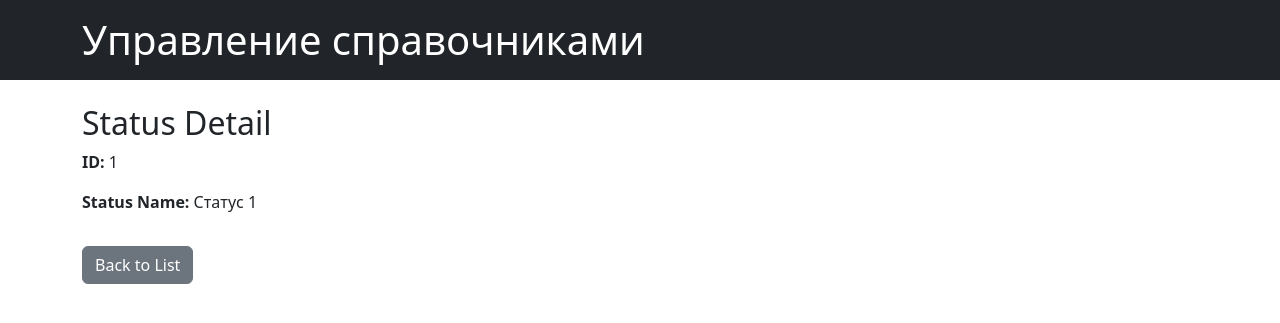
After one commit to TheAlexGrimes30/WebTrafficApplication, a Django app: page /additional/1/ in a window 1280 px wide. The commit adds this page. Shown: the top 323 px of the page. Run offline with Django 5.2, Linux system fonts and the light colour scheme; data comes from the database, SQL or seed files in the repository.

Commit message:
Status details initialized.

```diff
--- a/MoneyProject/MoneyProject/urls.py
+++ b/MoneyProject/MoneyProject/urls.py
@@ -17,10 +17,11 @@ Including another URLconf
 from django.contrib import admin
 from django.urls import path
 
-from RecordApp.views import additional_view, StatusCreateView
+from RecordApp.views import additional_view, StatusCreateView, StatusDetails
 
 urlpatterns = [
     path('admin/', admin.site.urls),
     path('additional/', additional_view, name="record_utils"),
     path('additional/create', StatusCreateView.as_view(), name="status_create"),
+    path('additional/<int:pk>/', StatusDetails.as_view(), name="status_detail")
 ]
--- a/MoneyProject/RecordApp/views.py
+++ b/MoneyProject/RecordApp/views.py
@@ -1,10 +1,17 @@
 from django.shortcuts import render
 from django.urls import reverse_lazy
-from django.views.generic import CreateView
+from django.views.generic import CreateView, DetailView
 
 from RecordApp.forms import StatusForm
 from RecordApp.models import Status
 
+
+def additional_view(request):
+    statuses = Status.objects.all()
+    context = {
+        "statuses": statuses
+    }
+    return render(request, "record_utils.html", context=context)
 
 class StatusCreateView(CreateView):
     model = Status
@@ -12,9 +19,6 @@ class StatusCreateView(CreateView):
     template_name = "status_create.html"
     success_url = reverse_lazy('record_utils')
 
-def additional_view(request):
-    statuses = Status.objects.all()
-    context = {
-        "statuses": statuses
-    }
-    return render(request, "record_utils.html", context=context)
+class StatusDetails(DetailView):
+    model = Status
+    template_name = "status_details.html"
--- /dev/null
+++ b/MoneyProject/templates/status_details.html
@@ -0,0 +1,13 @@
+{% extends 'base.html' %}
+
+{% block title %}Status Detail{% endblock %}
+
+{% block content %}
+<div class="container mt-4">
+    <h2>Status Detail</h2>
+    <p><strong>ID:</strong> {{ object.id }}</p>
+    <p><strong>Status Name:</strong> {{ object.status_name }}</p>
+
+    <a href="{% url 'record_utils' %}" class="btn btn-secondary mt-3">Back to List</a>
+</div>
+{% endblock %}
```
Also changed, not shown: MoneyProject/templates/record_utils.html (+6 -2 lines).
